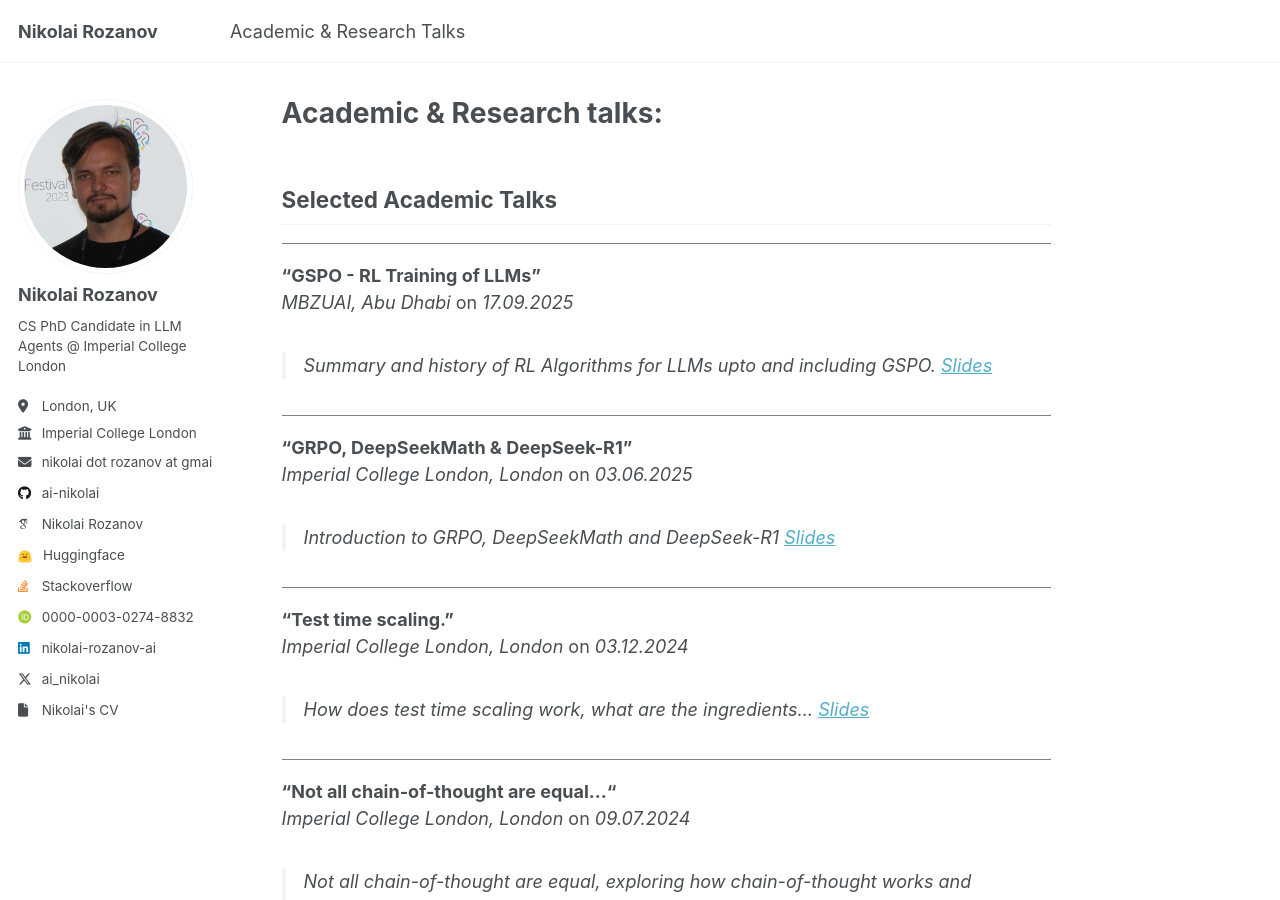
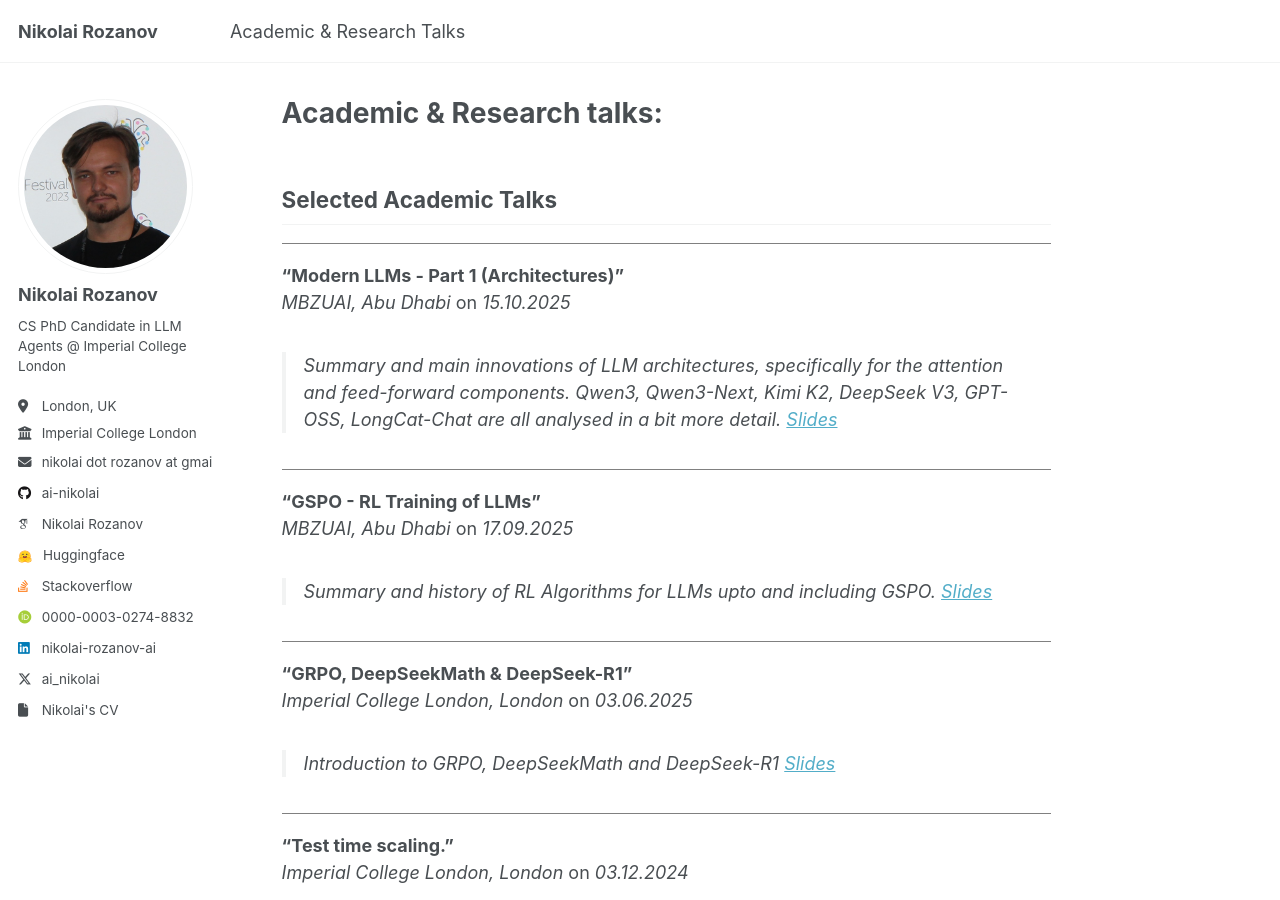
Before and after one commit to ai-nikolai/ai-nikolai.github.io, a Jekyll site: the page built from _pages/talks.md, in a window 1280 px wide and 900 px high. Built offline with Jekyll 4.4.1, drawn with Linux system fonts in a browser that asks for light colours; some web fonts are replaced.

Commit message:
New Reading Group talk on Modern LLMs

```diff
--- a/_pages/talks.md
+++ b/_pages/talks.md
@@ -10,6 +10,14 @@ permalink: /talks
 
 <hr style="height:1px;border-width:0;color:gray;background-color:gray">
 
+**"Modern LLMs - Part 1 (Architectures)"**
+\
+*MBZUAI, Abu Dhabi* on *15.10.2025*
+> Summary and main innovations of LLM architectures, specifically for the attention and feed-forward components. Qwen3, Qwen3-Next, Kimi K2, DeepSeek V3, GPT-OSS, LongCat-Chat are all analysed in a bit more detail.
+>[Slides]({{ site.baseurl }}/files/reading_group_15_10_2025.pdf)
+
+<hr style="height:1px;border-width:0;color:gray;background-color:gray">
+
 **"GSPO - RL Training of LLMs"**
 \
 *MBZUAI, Abu Dhabi* on *17.09.2025*
@@ -17,6 +25,7 @@ permalink: /talks
 >[Slides]({{ site.baseurl }}/files/reading_group_17_09_2025.pdf)
 
 <hr style="height:1px;border-width:0;color:gray;background-color:gray">
+
 **"GRPO, DeepSeekMath & DeepSeek-R1"**
 \
 *Imperial College London, London* on *03.06.2025*
@@ -25,6 +34,7 @@ permalink: /talks
 
 
 <hr style="height:1px;border-width:0;color:gray;background-color:gray">
+
 **"Test time scaling."**
 \
 *Imperial College London, London* on *03.12.2024*
@@ -33,6 +43,7 @@ permalink: /talks
 
 
 <hr style="height:1px;border-width:0;color:gray;background-color:gray">
+
 **"Not all chain-of-thought are equal..."**
 \
 *Imperial College London, London* on *09.07.2024*
@@ -42,6 +53,7 @@ permalink: /talks
 
 
 <hr style="height:1px;border-width:0;color:gray;background-color:gray">
+
 **"Fantastic Prompts and where to find them (and a recent & brief history of LLMs)"**
 \
 *Imperial College London, London* on *05.03.2024*
```
Also changed, not shown: 1 other file.
